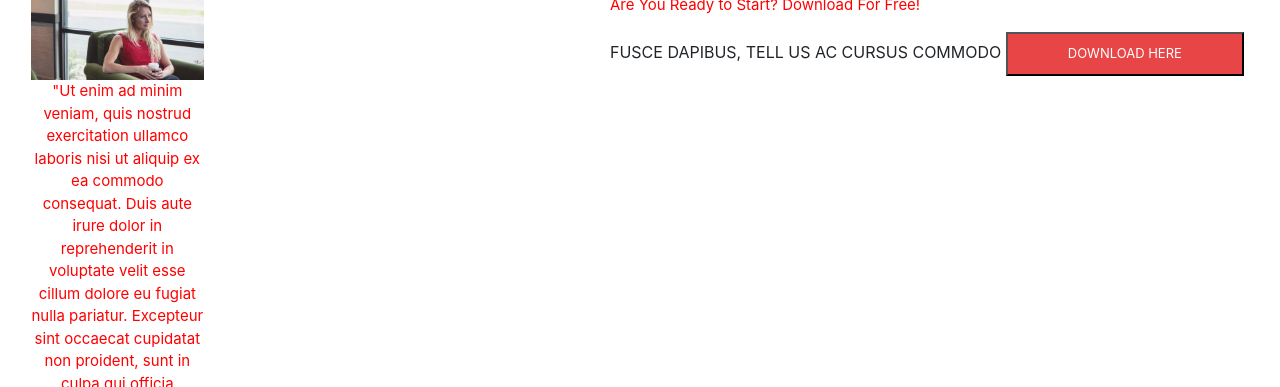
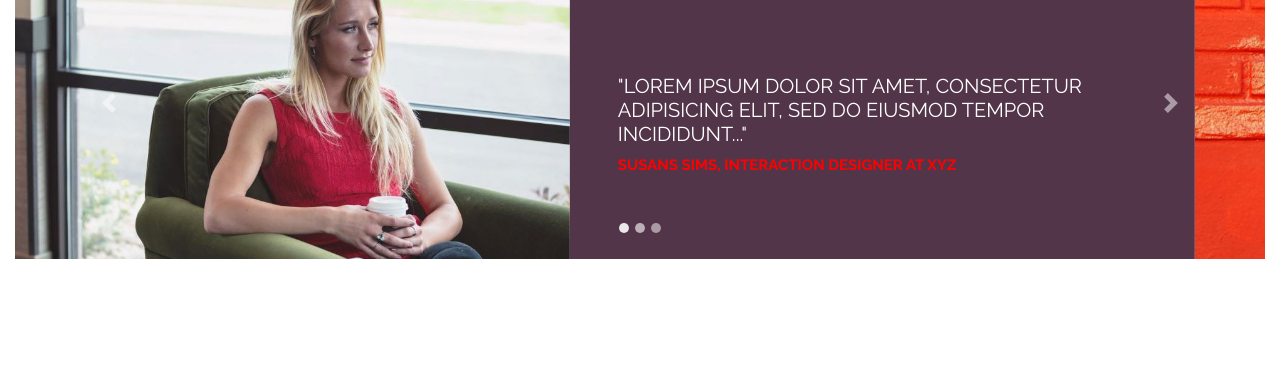
Before and after one commit to turakulovrustam194/homework, a plain HTML site: page index.html in a window 1280 px wide. Shown: the part 2413-2800 px from the top of the page. After the commit the page ends 2752 px from the top, so only its background shows below. Drawn offline with nearby package versions, Linux system fonts and the light colour scheme.

Commit message:
add carousel

```diff
--- a/css/index.css
+++ b/css/index.css
@@ -1,6 +1,9 @@
+body {
+   font-family: 'Raleway', sans-serif;
+}
 .navbar{
   color: #fff;
-  font-size: 12px;
+  font-size: 13px;
   text-transform: uppercase;
   padding: 25px 0;
   border-bottom: 1px solid #ccc;
@@ -13,7 +16,7 @@
   height: 750px;
 }
 .main-title {
-    margin-top: 140px;
+  margin-top: 140px;
     margin-bottom: 35px;
     text-transform: uppercase;
     color: #fff;
@@ -63,7 +66,7 @@ img {
  padding-left: 1px;
  width: 100%;
 }
-.container {
+.developers {
   margin-top: 3rem;
   display: flex;
   flex-flow: row nowrap;
@@ -76,7 +79,6 @@ img {
   width: 100%;
   height: 100%;
   display: inline-block;
-
 }
 .background:hover{
   display: flex;
@@ -139,6 +141,7 @@ h2{
 .container-fluid {
   display: flex;
   flex-flow: row wrap;
+  margin-bottom: 2.5rem;
 }
 .style-button {
   text-transform: uppercase;
@@ -147,6 +150,38 @@ h2{
   color: #fff;
   background-color: #e84546;
 }
-.col-4 {
-
+.carousel-inner .carousel-item{
+  position: relative;
 }
+.carousel-inner .d-none{
+  position: absolute;
+  padding: 3rem;
+  top: 0;
+  right: 0;
+  left: initial;
+  height: 100%;
+  width: 100%;
+  background-color: #53354a;
+}
+.carousel-text{
+  text-align: left;
+}
+.carousel-text{
+  text-transform: uppercase;
+  font-size: 8px;
+}
+.switch{
+  width: 10px;
+  height: 10px;
+  border-radius: 50%
+}
+.carousel-indicators li {
+  width: 10px;
+  height: 10px;
+}
+h5{
+  margin-top: 5rem;
+}
+.carousel-inner .carousel-item{
+  position: relative;
+}
--- a/index.html
+++ b/index.html
@@ -8,11 +8,12 @@
     <link rel="stylesheet" href="https://cdnjs.cloudflare.com/ajax/libs/font-awesome/4.7.0/css/font-awesome.min.css">
     <link rel="stylesheet" href="css/all.min.css">
     <link rel="stylesheet" href="css/index.css">
+    <link href="https://fonts.googleapis.com/css?family=Raleway:400,700&display=swap" href="https://fonts.googleapis.com/css?family=Cardo:400,400i&display=swap" rel="stylesheet">
   </head>
   <body>
     <header class="header">
       <div class="container">
-    <div class="navbar navbar-expand-xl navbar-dark bg-dark fixed-top">
+    <div class="navbar navbar-expand-xl navbar-dark bg-none">
       <a  href="index.html" class="navbar-brand">
       <img src="images/logo.png"></a>
       <button
@@ -164,7 +165,7 @@
           </div>
         </div>
       </div>
-    <section class="container">
+    <section class="container developers">
       <div class="row">
         <div class="col-12 col-sm-6  col-md-4  col-lg-3">
           <img src="images/team-1.jpg">
@@ -238,28 +239,58 @@
         </div>
       </div>
     </section>
-    <footer class="footer">
-      <div class="container-fluid">
-        <div class="row text-center col-lg-6">
-          <div class="col-4">
-          <img src="images/testimonial-1.jpg" alt="">
-
-            <p class="depiction"> "Ut enim ad minim veniam, quis nostrud exercitation ullamco laboris nisi ut aliquip ex ea commodo consequat. Duis aute irure dolor in reprehenderit in voluptate velit esse cillum dolore eu fugiat nulla pariatur. Excepteur sint occaecat cupidatat non proident, sunt in culpa qui officia deserunt mollit anim id est laborum..."
-            </p>
-            <p class="name">susan sims, interaction designer at xyz</p>
+    <div class="container-fluid p-0 slider-margin">
+    <div id="slide" class="carousel slide" data-ride="carousel">
+      <ul class="carousel-indicators">
+        <li data-target="#slide" data-slide-to="0" class=" switch active"></li>
+        <li data-target="#slide" data-slide-to="1" class="switch"></li>
+        <li data-target="#slide" data-slide-to="2" class="switch"></li>
+      </ul>
+        <div class="carousel-inner">
+          <div class="carousel-item active">
+            <div class="col-lg-6 p-0">
+            <img src="images/testimonial-1.jpg" class="d-block w-100" alt="...">
+          </div>
+            <div class="carousel-caption d-none d-md-block col-lg-6">
+              <div class="carousel-text">
+              <h5>"Lorem ipsum dolor sit amet, consectetur adipisicing elit, sed do eiusmod tempor incididunt..."</h5>
+              <p class="font-weight-bold">SUSANS SIMS, INTERACTION DESIGNER AT XYZ</p>
+            </div>
+            </div>
+          </div>
+          <div class="carousel-item">
+            <div class="col-lg-6 p-0">
+            <img src="images/testimonial-2.jpg" class="d-block w-100" alt="...">
+          </div>
+            <div class="carousel-caption d-none d-md-block col-lg-6">
+              <div class="carousel-text">
+              <h5>"Lorem ipsum dolor sit amet, consectetur adipisicing elit, sed do eiusmod tempor incididunt..."</h5>
+              <p class="font-weight-bold">SUSANS SIMS, INTERACTION DESIGNER AT XYZ</p>
+            </div>
+            </div>
+          </div>
+          <div class="carousel-item">
+            <div class="col-lg-6 p-0">
+            <img src="images/testimonial-1.jpg" class="d-block w-100" alt="...">
+          </div>
+            <div class="carousel-caption d-none d-md-block col-lg-6">
+              <div class="carousel-text">
+              <h5>"Lorem ipsum dolor sit amet, consectetur adipisicing elit, sed do eiusmod tempor incididunt..."</h5>
+              <p class="font-weight-bold">SUSANS SIMS, INTERACTION DESIGNER AT XYZ</p>
+            </div>
+            </div>
           </div>
         </div>
-        <div class="ready">
-          <p class="second-ready">Are You Ready to Start? Download For Free!
-          </p>
-          FUSCE DAPIBUS, TELL US AC CURSUS COMMODO
-          <button type="button" name="button" class="button style-button">DOWNLOAD HERE</button>
-        </div>
-      </div>
-
-
-    </footer>
-
+        <a class="carousel-control-prev" href="#slide" role="button" data-slide="prev">
+          <span class="carousel-control-prev-icon" aria-hidden="true"></span>
+          <span class="sr-only">Previous</span>
+        </a>
+        <a class="carousel-control-next" href="#slide" role="button" data-slide="next">
+          <span class="carousel-control-next-icon" aria-hidden="true"></span>
+          <span class="sr-only">Next</span>
+        </a>
+    </div>
+    </div>
     <script src="https://code.jquery.com/jquery-3.3.1.slim.min.js" integrity="sha384-q8i/X+965DzO0rT7abK41JStQIAqVgRVzpbzo5smXKp4YfRvH+8abtTE1Pi6jizo" crossorigin="anonymous"></script>
 
     <script src="https://cdnjs.cloudflare.com/ajax/libs/popper.js/1.14.7/umd/popper.min.js" integrity="sha384-UO2eT0CpHqdSJQ6hJty5KVphtPhzWj9WO1clHTMGa3JDZwrnQq4sF86dIHNDz0W1" crossorigin="anonymous"></script>
```
Also changed, not shown: images/testimonial-2.jpg (added).
